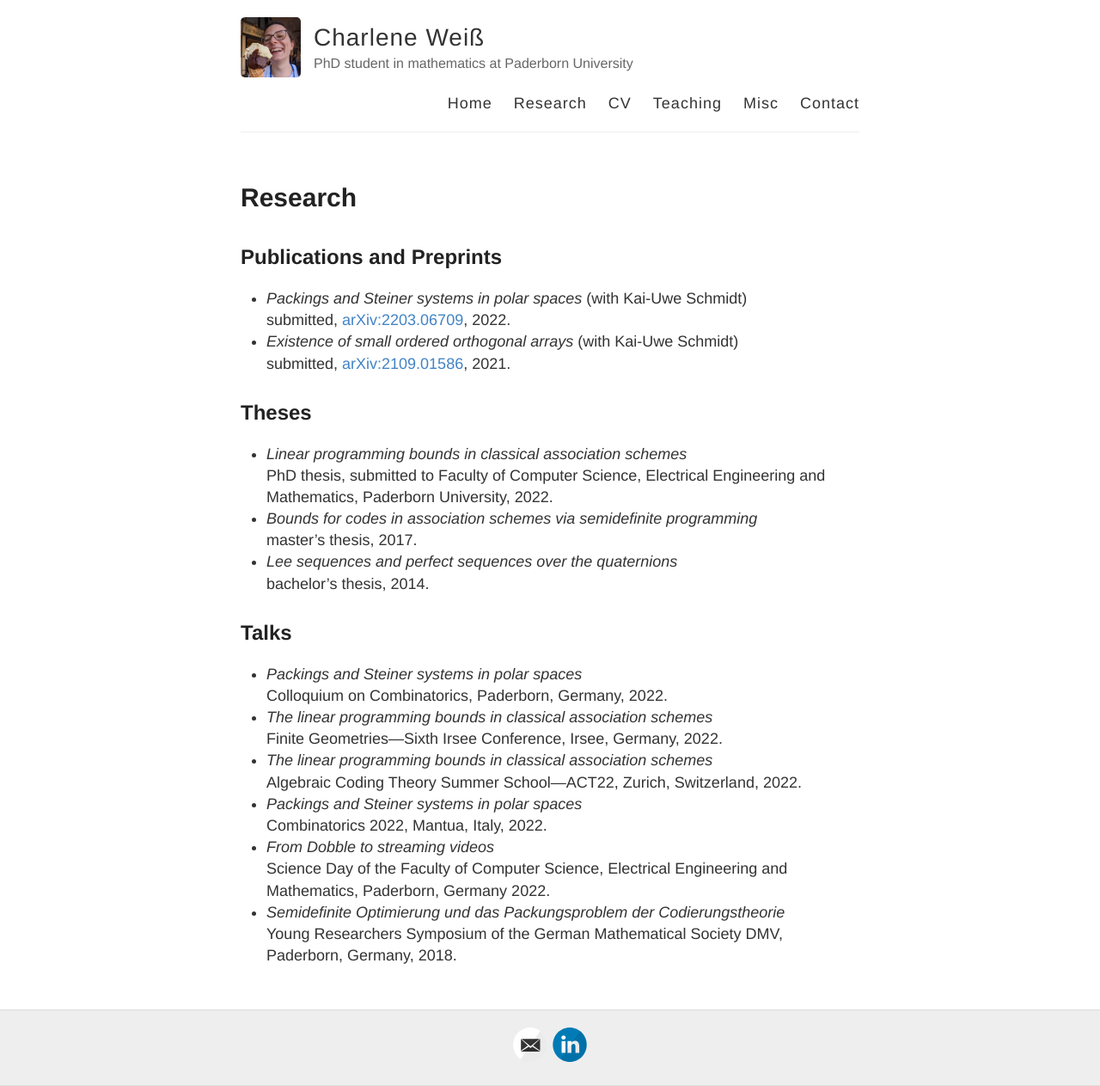
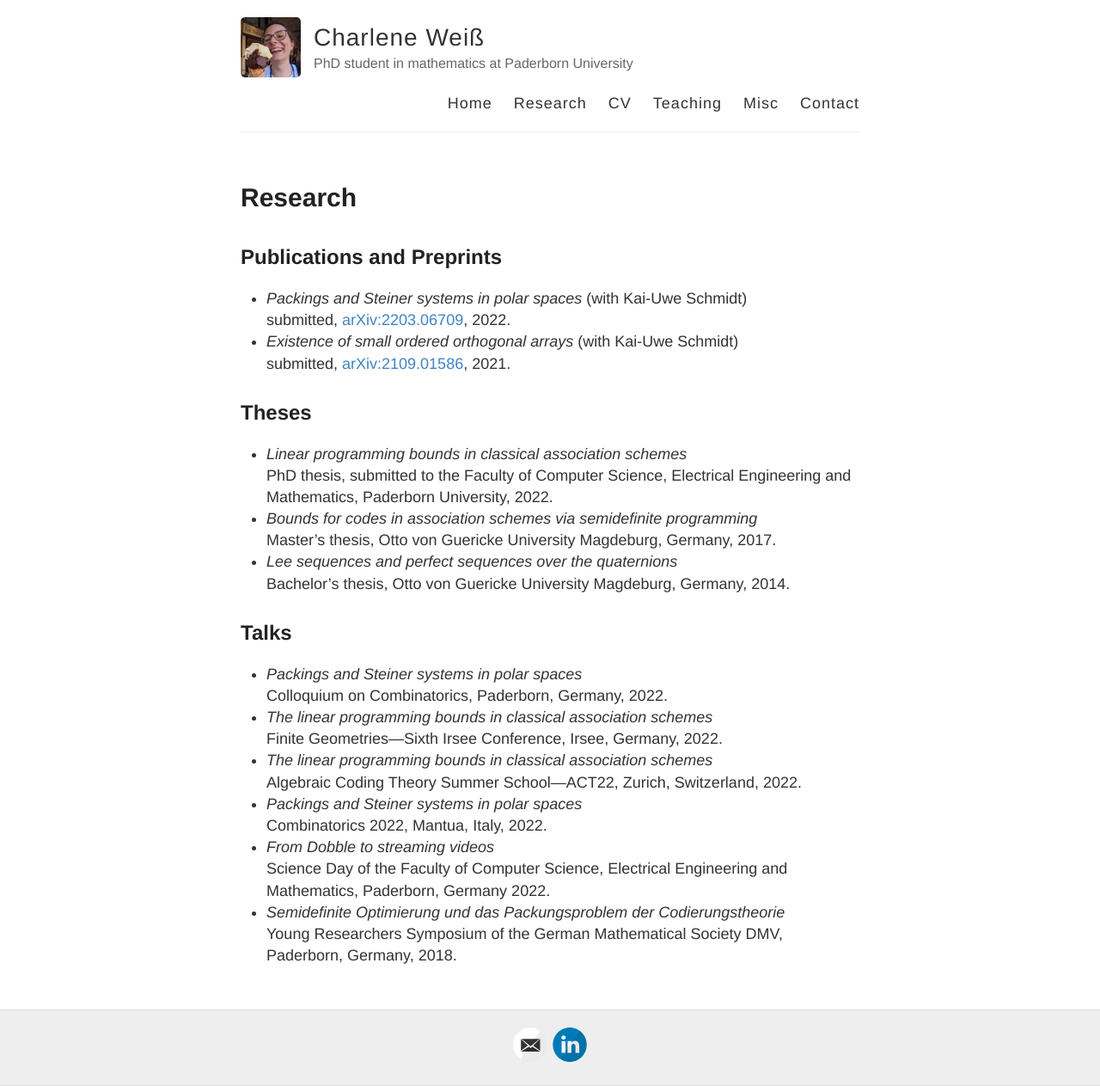
Before and after one commit to charleneweiss/charleneweiss.github.io, a Jekyll site: the page built from research.md, in a window 1280 px wide. Shown: the whole page at 86% size. Built offline with Jekyll 4.4.1, drawn with Linux system fonts in a browser that asks for light colours.

Commit message:
Update research.md

```diff
--- a/research.md
+++ b/research.md
@@ -14,11 +14,11 @@ permalink: /research/
 ## Theses
 
 - *Linear programming bounds in classical association schemes*\
-  PhD thesis, submitted to Faculty of Computer Science, Electrical Engineering and Mathematics, Paderborn University, 2022.
+  PhD thesis, submitted to the Faculty of Computer Science, Electrical Engineering and Mathematics, Paderborn University, 2022.
 - *Bounds for codes in association schemes via semidefinite programming*\
-  master's thesis, 2017.
+  Master's thesis, Otto von Guericke University Magdeburg, Germany, 2017.
 - *Lee sequences and perfect sequences over the quaternions*\
-  bachelor's thesis, 2014.
+  Bachelor's thesis, Otto von Guericke University Magdeburg, Germany, 2014.
 
 ## Talks
 
```
